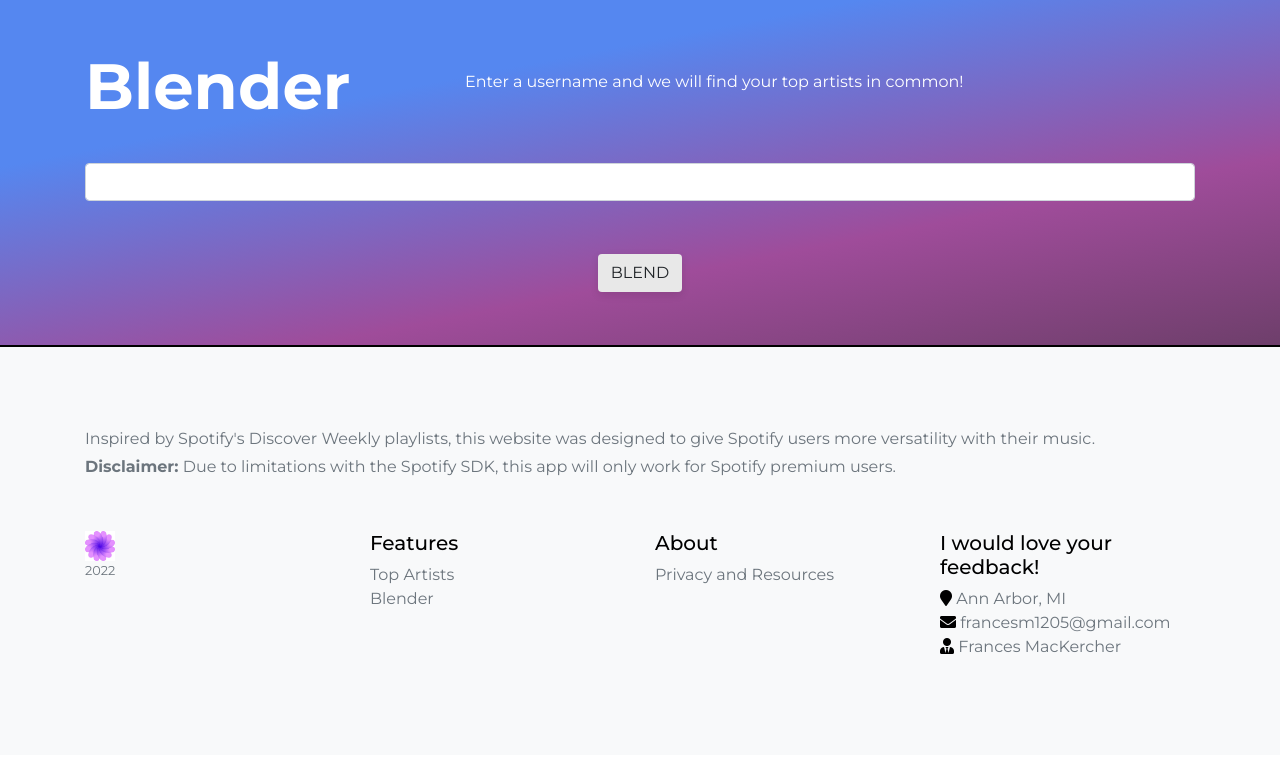
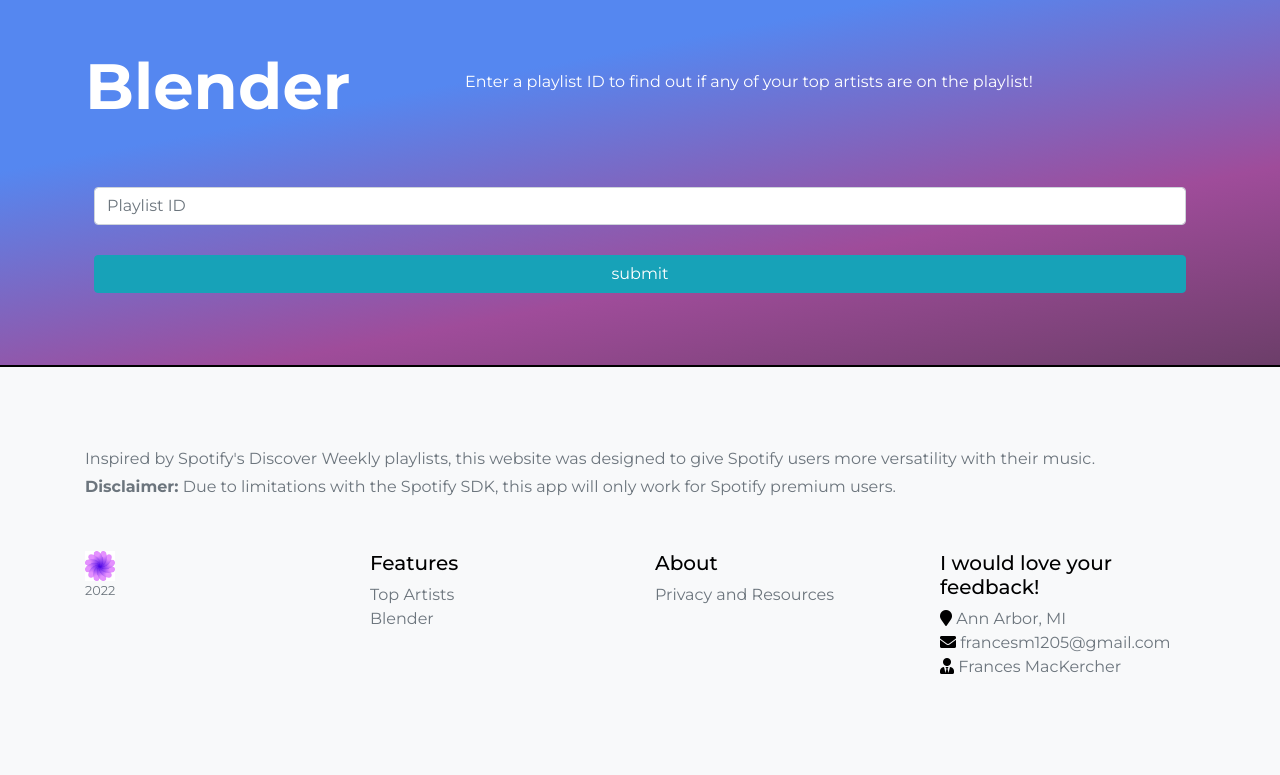
Before and after one commit to fmackercher/matchify, a Flask app: page /blender in a window 1280 px wide. Shown: the part 83-858 px from the top of the page. Before the commit the page ends 737 px from the top, so only its background shows below. Run offline with Flask 2, Linux system fonts and the light colour scheme; parts of the project's set-up code (start-up, migrations or seed data) failed here and were passed over; some libraries are stand-ins or nearby versions.

Commit message:
Fix blender function

```diff
--- a/main.py
+++ b/main.py
@@ -1,27 +1,12 @@
-from flask import Flask, render_template, redirect, request, session, make_response, session, redirect
+from flask import Flask, render_template, redirect, request, session, make_response, session, redirect, url_for
 import requests
+import requests_cache
 import spotipy
 import spotipy.util as util
 import time
 import json
 from secrets import CLIENT_ID, CLIENT_SECRET
-from logging.config import dictConfig
 
-dictConfig({
-    'version': 1,
-    'formatters': {'default': {
-        'format': '[%(asctime)s] %(levelname)s in %(module)s: %(message)s',
-    }},
-    'handlers': {'wsgi': {
-        'class': 'logging.StreamHandler',
-        'stream': 'ext://flask.logging.wsgi_errors_stream',
-        'formatter': 'default'
-    }},
-    'root': {
-        'level': 'INFO',
-        'handlers': ['wsgi']
-    }
-})
 
 app = Flask(__name__)
 
@@ -37,9 +22,13 @@ SCOPE = 'playlist-modify-private,playlist-modify-public,user-top-read'
 # Set this to True for testing but you probaly want it set to False in production.
 SHOW_DIALOG = True
 
+requests_cache.install_cache(
+    'github_cache', backend='sqlite', expire_after=180)
 
 # authorization-code-flow Step 1. Have your application request authorization;
 # the user logs in and authorizes access
+
+
 @app.route("/")
 def verify():
     # Don't reuse a SpotifyOAuth object because they store token info and you could leak user tokens if you reuse a SpotifyOAuth object
@@ -98,7 +87,7 @@ def getUserInfo():
     data = request.form
     sp = spotipy.Spotify(auth=session['toke'])
     response = sp.current_user()
-    print(response)
+    # print(response)
     return response
 
 
@@ -141,29 +130,58 @@ def artists():
     top_artists_short = []
     for artist in data1:
         top_artists_short.append(artist['name'])
-    print(top_artists_short)
+    # print(top_artists_short)
     data2 = getTopArtistsMedium()
     top_artists_medium = []
     for artist in data2:
         top_artists_medium.append(artist['name'])
-    print(top_artists_medium)
+    # print(top_artists_medium)
     data3 = getTopArtistsLong()
     top_artists_long = []
     for artist in data3:
         top_artists_long.append(artist['name'])
-    print(top_artists_long)
+    # print(top_artists_long)
     return render_template('artists.html', name=name, data1=top_artists_short, data2=top_artists_medium, data3=top_artists_long)
 
 
-@app.route('/blender/form', methods=['POST'])
-def form_post():
-    text = request.form['text']
-    return text
+def get_playlist_tracks():
+    sp = spotipy.Spotify(auth=session['toke'])
+    results = sp.playlist_items('43Yim9aRqJJ5Rmq5ag8XRJ')
+    # print(results)
+    artists = []
+    tracks = results['items']
+    for i in tracks:
+        artists.append(i['track']['album']['artists'][0]['name'])
+        # tracks = results['items']
+        # while results['next']:
+        #     results = sp.next(results)
+        #     tracks.extend(results['items'])
+    print(artists)
+    return artists
 
 
-@app.route('/blender')
+@app.route('/blender', methods=['POST', 'GET'])
 def blender():
-    return render_template('blender.html')
+    if request.method == "GET":
+        return render_template('blender.html')
+    if request.form['submit'] == 'submit':
+        sp = spotipy.Spotify(auth=session['toke'])
+        playlist_id = request.form['playlist_name']
+        results = sp.playlist_items(playlist_id)
+        # print(results)
+        artists = []
+        tracks = results['items']
+        for i in tracks:
+            artists.append(i['track']['album']['artists'][0]['name'])
+        user_info = getUserInfo()
+        name = user_info['display_name']
+        data1 = getTopArtistsShort()
+        top_artists_short = []
+        for artist in data1:
+            top_artists_short.append(artist['name'])
+        artists_in_common = list(set(artists).intersection(top_artists_short))
+        number_in_common = len(artists_in_common)
+        return render_template('results.html', playlist_artists=artists, name=name, common=artists_in_common, number=number_in_common)
 
 
 if __name__ == "__main__":
--- a/static/styles/main.css
+++ b/static/styles/main.css
@@ -434,3 +434,10 @@ footer p {
 .hyperlink-black {
     color: #000;
 }
+
+/************/
+
+#common {
+    display: flex;
+    justify-content: center;
+}
--- a/templates/blender.html
+++ b/templates/blender.html
@@ -7,7 +7,6 @@
 <link href="//code.jquery.com/ui/1.10.2/themes/smoothness/jquery-ui.css" rel="Stylesheet">
 </link>
 
-<script src="{{ url_for('static', filename='js/blender.js') }}"></script>
 <script>var bootstrapTooltip = jQuery.fn.tooltip;</script>
 <!-- Naming conflict for tooltip with Bootstrap and JQuery -->
 <script src="https://ajax.googleapis.com/ajax/libs/jqueryui/1.12.1/jquery-ui.min.js"></script>
@@ -25,64 +24,30 @@
                 <h1>Blender</h1>
             </div>
             <div class="col-12 col-lg-8">
-                <p>Enter a username and we will find your top artists in common!</p>
+                <p>Enter a playlist ID to find out if any of your top artists are on the playlist!</p>
             </div>
         </div>
         <div class="row">
             <div class="col-12">
-                <input name="autocomplete" type="text" id="autocomplete" class="form-control input-lg" />
+                <form class="p-4" id="playlistForm" action="/blender" method="post">
+                    <div class="row">
+                        <input type="text" class="form-control input-lg" name="playlist_name" id="playlist_name"
+                            aria-describedby="PlaylistName" placeholder="Playlist ID">
                     </div>
+                    <div class="row page-info"></div>
+                    <div class="row">
+                        <input class="btn btn-info btn-block" type="submit" name='submit' value='submit'>
                     </div>
-        <div class="row center-parent">
-            <div class="col-sm-12 col-md-8 center-child">
-                <div class="list-group py-4" id="selectedItems">
-                </div>
-            </div>
-        </div>
-        <div class="row center-parent">
-            <div class="col-sm-8 center-child">
-                <button type="button" class="btn btn-default form-button" data-toggle="modal" data-target="#saveModal">
-                    BLEND
-                </button>
+                </form>
             </div>
 
-        </div>
-
-
-        <div class="modal fade" id="saveModal" tabindex="-1" role="dialog" aria-labelledby="save_modal"
-            aria-hidden="true">
-            <div class="modal-dialog" role="document">
-                <div class="modal-content">
-                    <div class="modal-left m-2">
-                        <button type="button" class="close" data-dismiss="modal" aria-label="Close">
-                            <span aria-hidden="true"><i class="far fa-times-circle"></i></span>
-                        </button>
-                        <form class="p-4" id="playlistForm">
-                            <h1 class="modal-title text-center">Blend your artists!</h1>
-                            <p class="modal-info">Matchify will blend your top Spotify artists based with your friend's.
-                            </p>
-                            <div class="form-group">
-                                <div class="row mb-4">
-                                    <div class="col-12">
-                                        <div class="form-text">
-                                            <label for="playlistName">Username</label>
-                                            <input type="text" class="form-control" name="playlist_name"
-                                                id="playlistName" aria-describedby="PlaylistName" value="DiscoverDaily">
         </div>
     </div>
 </div>
 </div>
-
-                            <button class="btn btn-info btn-block" id="createBtn" type="button"
-                                data-dismiss="modal">BLEND</button>
-
 </form>
 </div>
-                    <div class="modal-right">
 
-                    </div>
-                </div>
-            </div>
 </div>
 </div>
 </div>
```
Also changed, not shown: templates/results.html (added, +173 -0 lines), github_cache.sqlite (added). Lines whose indentation alone changed are shown as unchanged.
